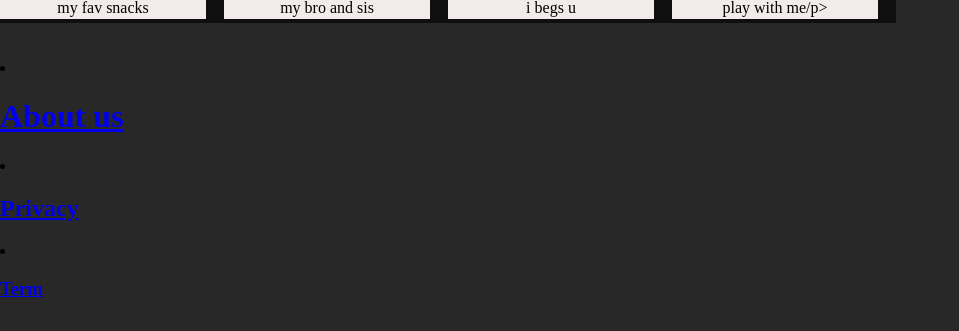
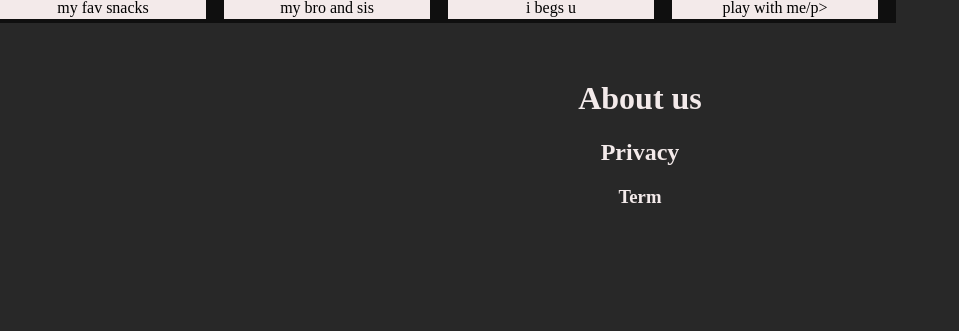
Before and after one commit to lpv001/websiteProject, a PHP site: page /index.html in a window 1280 px wide. Shown: the part 1013-1344 px from the top of the page, without its empty margins (0-959 px from the left). Run offline with PHP 8.4, Linux system fonts and the light colour scheme.

Commit message:
Update index.css

```diff
--- a/index.css
+++ b/index.css
@@ -104,12 +104,27 @@ body > ul {
 
 footer{
     height: 300px;
+    text-align: center;
+    list-style: none;
 }
-footer>p{
-    text-align: center;
-    padding: 200px;
-    background-color: rgb(104, 103, 93);
+footer > li> h1 > a {
+    text-decoration: none;
+    color: rgb(243, 234, 234);
+    -webkit-transition: color 1s;
+    transition: color 1s;
 }
+footer > li>h2 > a {
+    text-decoration: none;
+    color: rgb(243, 234, 234);
+}
+footer > li>h3 > a {
+    text-decoration: none;
+    color: rgb(243, 234, 234);
+}
+footer > li:hover{
+    color: blueviolet;
+}
+
 .filterSmallPage{
     width:60%;
     height: 700px;
@@ -153,10 +168,10 @@ footer>p{
 }
 /* responsive Site */
 @media screen and (max-width: 700px) {
-#cat2>input {
+#cat2 > input {
         display: none;}}
         @media screen and (max-width: 700px) {
-.filterPage>div{
+.filterPage > div{
             height:220px;
             width: 48%;
             float: left;
```
